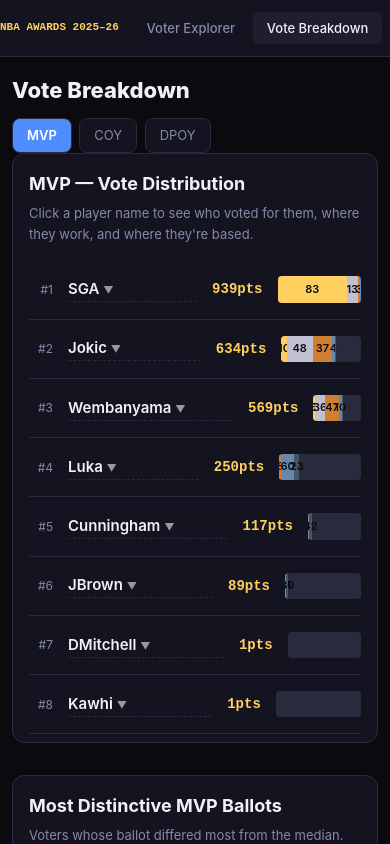
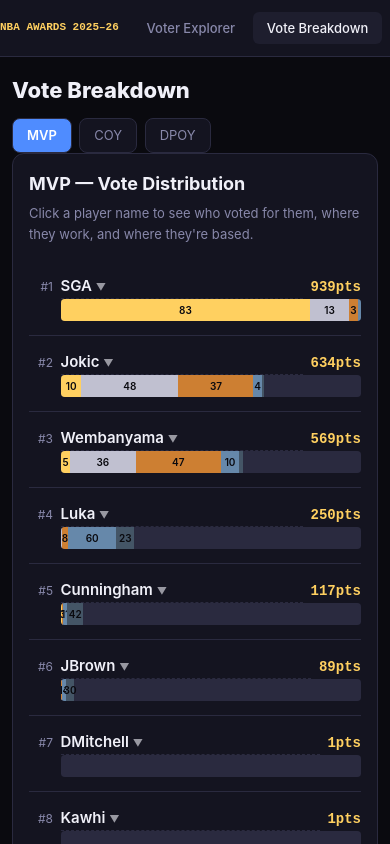
Before and after one commit to stekl20/mvpvote, a React (Vite) app: page /breakdown in a window 390 px wide. Shown: the top 844 px of the page. Built offline with nearby package versions, Linux system fonts and the light colour scheme.

Commit message:
Fix mobile layout for voter table and vote breakdown bars

```diff
--- a/src/components/VoteBreakdownBar.tsx
+++ b/src/components/VoteBreakdownBar.tsx
@@ -30,13 +30,16 @@
   })).filter(s => s.count > 0);
 
   return (
-    <div style={{ borderBottom: isSelected ? 'none' : '1px solid var(--border)', padding: '16px 0' }}>
-      <div className="flex items-center gap-4 mb-2">
-        <span style={{ color: 'var(--text-secondary)', fontSize: 12, width: 24, textAlign: 'right' }}>#{rank}</span>
+    <div style={{ borderBottom: isSelected ? 'none' : '1px solid var(--border)', padding: '14px 0' }}>
+      {/* Row 1: rank · name · points · vote counts */}
+      <div className="flex items-center gap-2 mb-2">
+        <span style={{ color: 'var(--text-secondary)', fontSize: 12, width: 24, textAlign: 'right', flexShrink: 0 }}>
+          #{rank}
+        </span>
         <span
           onClick={onNameClick}
           style={{
-            fontWeight: 600, fontSize: 15, minWidth: 80, flex: '1 1 auto', maxWidth: 220,
+            fontWeight: 600, fontSize: 15, flex: 1, minWidth: 0,
             cursor: onNameClick ? 'pointer' : 'default',
             color: isSelected ? 'var(--accent)' : 'var(--text-primary)',
             borderBottom: onNameClick ? `1px dashed ${isSelected ? 'var(--accent)' : 'var(--border)'}` : 'none',
@@ -48,7 +51,19 @@
         <span style={{ color: 'var(--highlight)', fontFamily: 'monospace', fontWeight: 700, fontSize: 14, flexShrink: 0 }}>
           {totalPoints}pts
         </span>
-        <div className="flex-1 relative h-7 rounded overflow-hidden" style={{ background: 'var(--border)' }}>
+        <div className="vote-counts flex gap-3 ml-1">
+          {activeKeys.map((key, i) => (
+            <div key={key} className="text-center" style={{ width: 28 }}>
+              <div style={{ color: activeColors[i], fontWeight: 700, fontSize: 13 }}>{votes[key] || 0}</div>
+              <div style={{ color: 'var(--text-secondary)', fontSize: 10 }}>{activeLabels[i]}</div>
+            </div>
+          ))}
+        </div>
+      </div>
+
+      {/* Row 2: bar — full width, indented past rank number */}
+      <div style={{ paddingLeft: 32 }}>
+        <div className="relative rounded overflow-hidden" style={{ height: 22, background: 'var(--border)' }}>
           {segments.map((seg, i) => {
             const left = segments.slice(0, i).reduce((acc, s) => acc + s.pct, 0) * (barPct / 100);
             const width = seg.pct * (barPct / 100);
@@ -59,18 +74,10 @@
                 animate={{ scaleX: 1 }}
                 transition={{ duration: 0.6, delay: i * 0.08, ease: 'easeOut' }}
                 style={{
-                  position: 'absolute',
-                  left: `${left}%`,
-                  width: `${width}%`,
-                  height: '100%',
-                  background: seg.color,
-                  transformOrigin: 'left',
-                  display: 'flex',
-                  alignItems: 'center',
-                  justifyContent: 'center',
-                  fontSize: 11,
-                  fontWeight: 600,
-                  color: '#0a0a0f',
+                  position: 'absolute', left: `${left}%`, width: `${width}%`, height: '100%',
+                  background: seg.color, transformOrigin: 'left',
+                  display: 'flex', alignItems: 'center', justifyContent: 'center',
+                  fontSize: 10, fontWeight: 600, color: '#0a0a0f',
                 }}
                 title={`${seg.label}: ${seg.count} votes`}
               >
@@ -79,14 +86,6 @@
             );
           })}
         </div>
-        <div className="vote-counts flex gap-3 ml-2">
-          {activeKeys.map((key, i) => (
-            <div key={key} className="text-center" style={{ width: 28 }}>
-              <div style={{ color: activeColors[i], fontWeight: 700, fontSize: 13 }}>{votes[key] || 0}</div>
-              <div style={{ color: 'var(--text-secondary)', fontSize: 10 }}>{activeLabels[i]}</div>
-            </div>
-          ))}
-        </div>
       </div>
     </div>
   );
--- a/src/components/VoterTable.tsx
+++ b/src/components/VoterTable.tsx
@@ -165,9 +165,16 @@
         <table style={{ width: '100%', borderCollapse: 'collapse', fontSize: 13 }}>
           <thead>
             <tr style={{ borderBottom: '1px solid var(--border)' }}>
-              {['Name', 'Outlet', 'Type', 'Location', 'MVP #1', 'MVP #2', 'MVP #3', ''].map(h => (
-                <th key={h} style={{ padding: '10px 12px', textAlign: 'left', color: 'var(--text-secondary)', fontSize: 11, fontWeight: 600, textTransform: 'uppercase', letterSpacing: '0.08em' }}>
-                  {h}
+              {[
+                { label: 'Name' }, { label: 'Outlet' }, { label: 'Type' },
+                { label: 'Location', cls: 'hide-col-mobile' },
+                { label: 'MVP #1' },
+                { label: 'MVP #2', cls: 'hide-col-mobile' },
+                { label: 'MVP #3', cls: 'hide-col-mobile' },
+                { label: '' },
+              ].map(({ label, cls }) => (
+                <th key={label} className={cls} style={{ padding: '10px 12px', textAlign: 'left', color: 'var(--text-secondary)', fontSize: 11, fontWeight: 600, textTransform: 'uppercase', letterSpacing: '0.08em' }}>
+                  {label}
                 </th>
               ))}
             </tr>
@@ -202,12 +209,12 @@
                         {voter.outlet_category}
                       </span>
                     </td>
-                    <td style={{ padding: '10px 12px', color: 'var(--text-secondary)', fontSize: 12 }}>
+                    <td className="hide-col-mobile" style={{ padding: '10px 12px', color: 'var(--text-secondary)', fontSize: 12 }}>
                       {voter.location_city}{voter.location_state ? `, ${voter.location_state}` : ''}{voter.location_country !== 'USA' ? ` (${voter.location_country})` : ''}
                     </td>
                     <td style={{ padding: '10px 12px', color: 'var(--rank-1)', fontWeight: 600 }}>{mvp?.first ?? '—'}</td>
-                    <td style={{ padding: '10px 12px', color: 'var(--rank-2)' }}>{mvp?.second ?? '—'}</td>
-                    <td style={{ padding: '10px 12px', color: 'var(--rank-3)' }}>{mvp?.third ?? '—'}</td>
+                    <td className="hide-col-mobile" style={{ padding: '10px 12px', color: 'var(--rank-2)' }}>{mvp?.second ?? '—'}</td>
+                    <td className="hide-col-mobile" style={{ padding: '10px 12px', color: 'var(--rank-3)' }}>{mvp?.third ?? '—'}</td>
                     <td style={{ padding: '10px 12px', color: 'var(--text-secondary)', fontSize: 12, textAlign: 'right' }}>
                       {isExpanded ? '▲' : '▼'}
                     </td>
@@ -246,7 +253,7 @@
 
 function BallotColumn({ label, picks }: { label: string; picks: string[] | null }) {
   return (
-    <div style={{ minWidth: 110 }}>
+    <div className="ballot-col" style={{ minWidth: 110 }}>
       <p style={{ color: 'var(--text-secondary)', fontSize: 10, fontWeight: 600, textTransform: 'uppercase', letterSpacing: '0.1em', marginBottom: 8 }}>
         {label}
       </p>
@@ -262,7 +269,7 @@
 
 function TeamColumn({ label, color, picks }: { label: string; color: string; picks: string[] | null }) {
   return (
-    <div style={{ minWidth: 130 }}>
+    <div className="team-col" style={{ minWidth: 130 }}>
       <p style={{ color, fontSize: 10, fontWeight: 600, textTransform: 'uppercase', letterSpacing: '0.1em', marginBottom: 8 }}>
         {label}
       </p>
@@ -277,13 +284,13 @@
   const { mvp, dpoy, coy, allnba, alldef } = getBallot(voter.id);
 
   return (
-    <div style={{ background: 'var(--surface-2)', padding: '16px 24px 20px', borderBottom: '1px solid var(--border)' }}>
+    <div className="expanded-ballot" style={{ background: 'var(--surface-2)', padding: '16px 24px 20px', borderBottom: '1px solid var(--border)' }}>
       {/* Individual awards row */}
-      <div style={{ display: 'flex', gap: 36, flexWrap: 'wrap', marginBottom: 16 }}>
+      <div className="expanded-ballot-row" style={{ display: 'flex', gap: 36, flexWrap: 'wrap', marginBottom: 16 }}>
         <BallotColumn label="MVP Ballot" picks={mvp ? [mvp.first, mvp.second, mvp.third, mvp.fourth, mvp.fifth] : null} />
         <BallotColumn label="DPOY Ballot" picks={dpoy ? [dpoy.first, dpoy.second, dpoy.third] : null} />
         <BallotColumn label="COY Ballot" picks={coy ? [coy.first, coy.second, coy.third] : null} />
-        <div style={{ marginLeft: 'auto', textAlign: 'right' }}>
+        <div className="voter-info-col" style={{ marginLeft: 'auto', textAlign: 'right' }}>
           {(voter as any).twitter && (
             <a href={`https://twitter.com/${(voter as any).twitter.replace('@', '')}`} target="_blank" rel="noopener noreferrer"
               style={{ color: 'var(--accent)', fontSize: 12, textDecoration: 'none' }}
@@ -305,11 +312,11 @@
         <p style={{ color: 'var(--text-secondary)', fontSize: 10, fontWeight: 600, textTransform: 'uppercase', letterSpacing: '0.1em', marginBottom: 10 }}>
           Team Selections
         </p>
-        <div style={{ display: 'flex', gap: 32, flexWrap: 'wrap' }}>
+        <div className="expanded-teams-row" style={{ display: 'flex', gap: 32, flexWrap: 'wrap' }}>
           <TeamColumn label="All-NBA 1st" color="var(--rank-1)" picks={allnba?.first ?? null} />
           <TeamColumn label="All-NBA 2nd" color="var(--rank-2)" picks={allnba?.second ?? null} />
           <TeamColumn label="All-NBA 3rd" color="var(--rank-3)" picks={allnba?.third ?? null} />
-          <div style={{ width: 1, background: 'var(--border)' }} />
+          <div className="expanded-divider" style={{ width: 1, background: 'var(--border)' }} />
           <TeamColumn label="All-Defense 1st" color="var(--rank-1)" picks={alldef?.first ?? null} />
           <TeamColumn label="All-Defense 2nd" color="var(--rank-2)" picks={alldef?.second ?? null} />
         </div>
--- a/src/index.css
+++ b/src/index.css
@@ -82,4 +82,15 @@
 
   /* Nav brand text smaller */
   nav span[style*="monospace"] { font-size: 11px !important; margin-right: 10px !important; }
+
+  /* Hide less-important table columns on mobile */
+  .hide-col-mobile { display: none !important; }
+
+  /* Expanded ballot: grid layout so all columns fit in viewport */
+  .expanded-ballot { padding: 12px 14px 16px !important; overflow: hidden !important; }
+  .expanded-ballot-row { display: grid !important; grid-template-columns: repeat(3, 1fr) !important; gap: 10px !important; margin-bottom: 12px !important; }
+  .expanded-teams-row { display: grid !important; grid-template-columns: repeat(3, 1fr) !important; gap: 10px !important; }
+  .ballot-col, .team-col { min-width: 0 !important; }
+  .voter-info-col { display: none !important; }
+  .expanded-divider { display: none !important; }
 }
```
